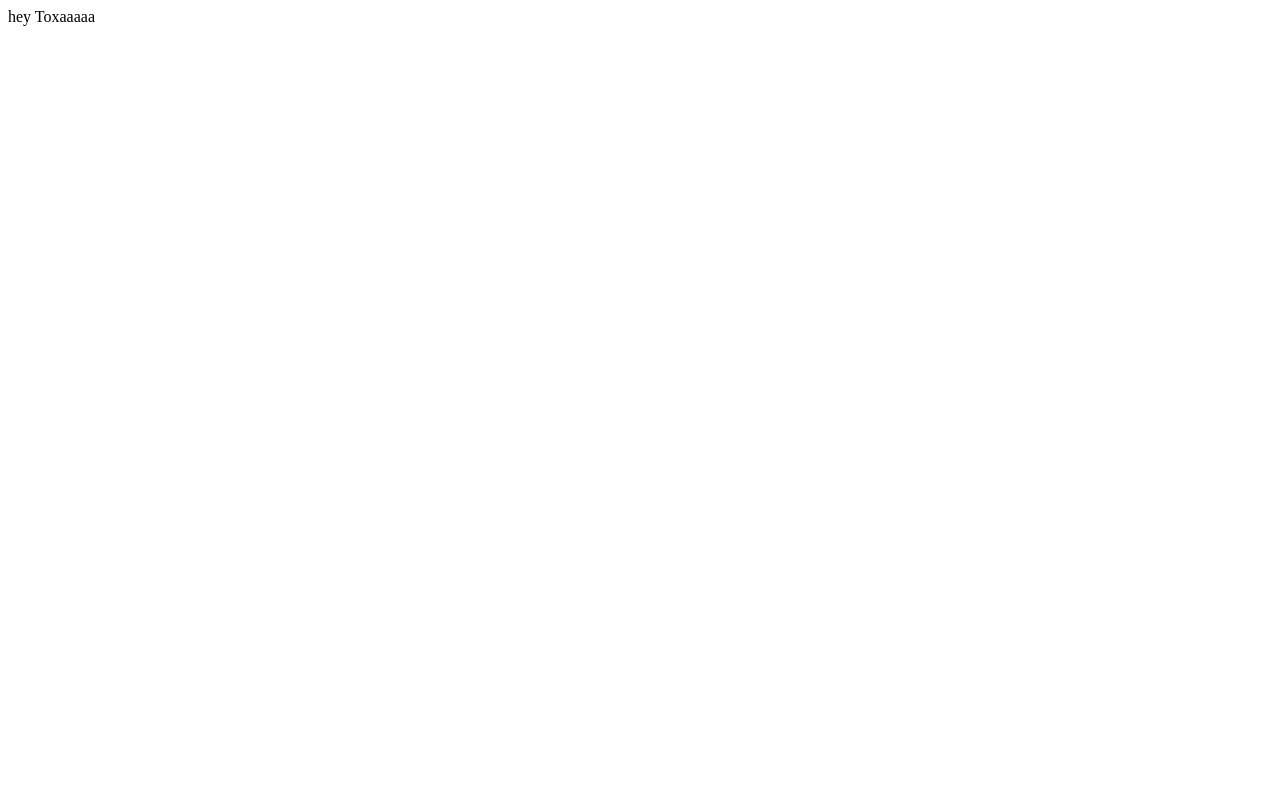
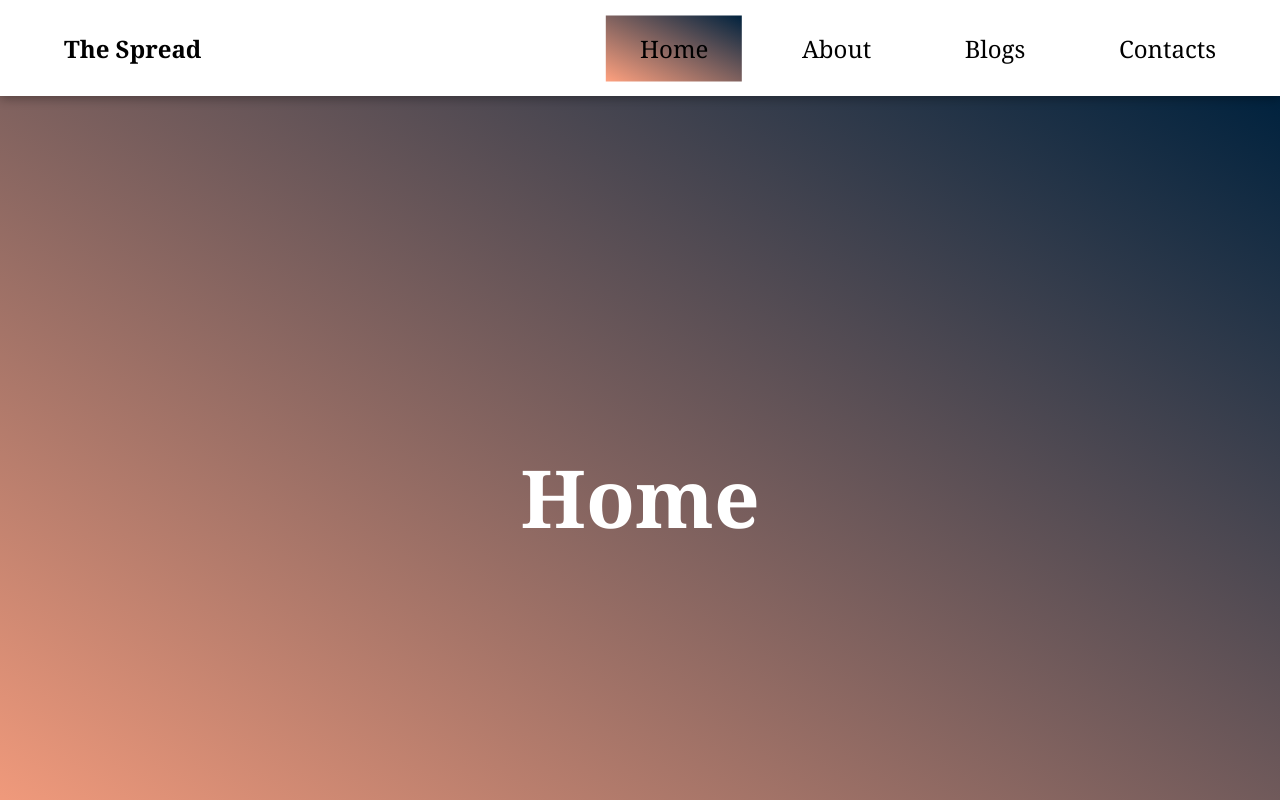
Before and after one commit to ToriAlyce/WSOA3029A_1902412_, a plain HTML site: page index.html in a window 1280 px wide. Shown: the top 800 px of the page. Drawn offline with Linux system fonts and the light colour scheme.

Commit message:
Added Nav

```diff
--- /dev/null
+++ b/CSS/style.css
@@ -0,0 +1,76 @@
+* {
+     margin: 0;
+     Padding: 0;
+     box-sizing: boarder-box;
+ }
+ body{
+     font-family: Georgia, 'Times New Roman', Times, serif;
+ }
+
+ header{
+     box-shadow: 0px 3px 10px rgba(0, 0, 0, 0.3);
+     position: sticky;
+     top: 0px;
+     background: white;
+ }
+
+ nav{
+     min-height: 12vh;
+     margin: auto;
+     width: 90%;
+     display: flex;
+     align-items: center;
+     justify-content: space-between;
+ }
+
+ nav h1,
+ nav ul {
+     font-size: 1.5rem;
+     flex: 1;
+ }
+
+ nav ul {
+     list-style: none;
+     display: flex;
+     justify-content: space-between;
+ }
+
+ nav a {
+     color: black;
+     text-decoration: none;
+ }
+
+ section{
+     min-height: 100vh;
+     display: flex;
+     justify-content: center;
+     align-items: center;
+ }
+
+ section h2 {
+     font-size: 5rem;
+     color: white;
+ }
+
+ .Home {
+     background: linear-gradient(to right top, #FFA17F, #00223E);
+ }
+
+ .About {
+    background: linear-gradient(to left top, #948E99, #2E1437);
+}
+
+.Blogs {
+    background: linear-gradient(to right top, #556270, #ff6b6b);
+}
+.Contacts {
+    background: linear-gradient(to left top, #948E99, #2E1437);
+}
+
+.blimp{
+    position: absolute;
+    z-index: -2;
+    background: linear-gradient(to right top, #556270, #ff6b6b);
+    transform: scale(2);
+    transition: all 0.5s ease;
+}
--- /dev/null
+++ b/Java_Script/menu.js
@@ -0,0 +1,41 @@
+const sections = document.querySelectorAll('section');
+const blimp = document.querySelector('.blimp');
+const gradients = [
+    "linear-gradient(to right top, #FFA17F, #00223E)",
+    "linear-gradient(to left top, #948E99, #2E1437)",
+    "linear-gradient(to right top, #556270, #ff6b6b)",
+    "linear-gradient(to left top, #948E99, #2E1437)"
+];
+
+const options = {
+    threshold: 0.7
+};
+
+let observer = new IntersectionObserver(navCheck, options);
+
+function navCheck (entries){
+    entries.forEach(entry => {
+        console.log(entry);
+        const className = entry.target.className;
+        const activeAnchor = document.querySelector(`[data-page=${className}]`);
+        const gradientIndex = entry.target.getAttribute('data-index');
+        const coords = activeAnchor.getBoundingClientRect();
+        const directions = {
+            height: coords.height,
+            width: coords.width,
+            top: coords.top,
+            left: coords.left
+        };
+        if (entry.isIntersecting){
+            blimp.style.setProperty("left", `${directions.left}px`);
+            blimp.style.setProperty("top", `${directions.top}px`);
+            blimp.style.setProperty("width", `${directions.width}px`);
+            blimp.style.setProperty("height", `${directions.height}px`);
+            blimp.style.background = gradients[gradientIndex];
+        }
+    });
+}
+
+sections.forEach(section => {
+    observer.observe(section);
+});
--- a/index.html
+++ b/index.html
@@ -1,11 +1,41 @@
 <!DOCTYPE html>
 <html lang="en">
 <head>
-    <meta charset="UTF-8">
-    <meta name="viewport" content="width=device-width, initial-scale=1.0">
+    <meta charset="UTF-8" />
+    <meta name="viewport" content="width=device-width, initial-scale=1.0" />
+    <meta http-equiv="X-UA-Compatable" content="ie=edge" />
+    <link rel="stylesheet" href="./CSS/style.css" />
     <title>Hello Tori</title>
 </head>
 <body>
-    hey Toxaaaaa
+    <header>
+        <nav>
+            <h1>The Spread</h1>
+            <ul>
+                <li><a data-page="Home" href="#">Home</a></li>
+                <li><a data-page="About" href="#">About</a></li>
+                <li><a data-page="Blogs" href="#">Blogs</a></li>
+                <li><a data-page="Contacts" href="#">Contacts</a></li>
+                <div class="blimp"></div>
+            </ul>
+        </nav>
+    </header>
+
+    <main>
+        <section data-index="0" class="Home">
+            <h2>Home</h2>
+        </section>
+        <section data-index="1" class="About">
+            <h2>About</h2>
+        </section>
+        <section data-index="2" class="Blogs">
+            <h2>Blogs</h2>
+        </section>
+        <section data-index="3" class="Contacts">
+            <h2>Contacts</h2>
+        </section>
+    </main>
+
+    <script src="./Java_Script/menu.js"></script>
 </body>
 </html>
```
Also changed, not shown: 1 other file.
